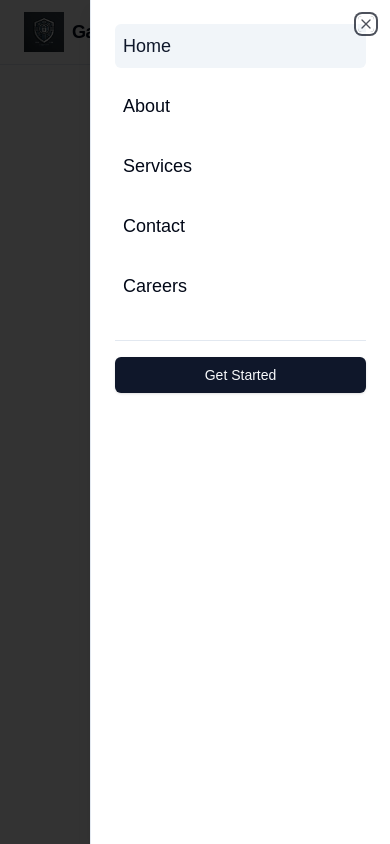
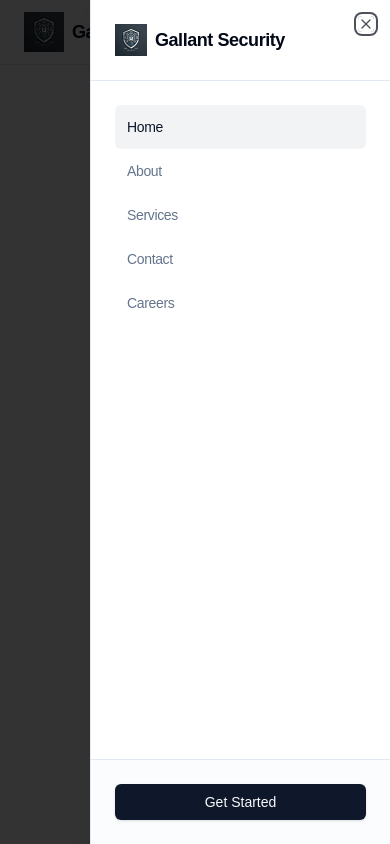
Before and after one commit to ojokne/gallant-security, a Next.js app: page / in a window 390 px wide. Both pictures are taken after a click on the button "Toggle menu". Shown: the top 844 px of the page. Built offline with nearby package versions, Linux system fonts and the light colour scheme.

Commit message:
Improve mobile ui menu

```diff
--- a/components/layout/Header.jsx
+++ b/components/layout/Header.jsx
@@ -91,15 +91,33 @@ export default function Header() {
               <span className="sr-only">Toggle menu</span>
             </Button>
           </SheetTrigger>
-          <SheetContent side="right" className="w-[300px] sm:w-[400px]">
-            <SheetHeader>
-              <SheetTitle>
-                <VisuallyHidden>
-                  Navigation Menu
-                </VisuallyHidden>
-              </SheetTitle>
+          <SheetContent side="right" className="w-[300px] sm:w-[400px] p-0">
+            <SheetHeader className="sr-only">
+              <SheetTitle>Navigation Menu</SheetTitle>
             </SheetHeader>
-            <nav className="flex flex-col gap-4">
+            <div className="h-full flex flex-col">
+              {/* Mobile Menu Header */}
+              <div className="p-6 border-b">
+                <Link
+                  href="/"
+                  className="flex items-center gap-2"
+                >
+                  <Image
+                    src="/logo.png"
+                    alt="Gallant Security Logo"
+                    width={32}
+                    height={32}
+                    className="object-contain"
+                  />
+                  <span className="font-bold text-lg tracking-tight">
+                    Gallant Security
+                  </span>
+                </Link>
+              </div>
+
+              {/* Navigation Links */}
+              <nav className="flex-1 overflow-y-auto">
+                <div className="p-6">
                   {navItems.map((item) => {
                     const isActive =
                       item.href === '/'
@@ -111,23 +129,30 @@ export default function Header() {
                         key={item.href}
                         href={item.href}
                         className={cn(
-                      "text-lg font-medium p-2 rounded-md transition-colors",
-                      "hover:bg-accent hover:text-accent-foreground",
-                      isActive && "bg-accent text-accent-foreground"
+                          "flex items-center h-11 px-3",
+                          "text-sm font-medium tracking-tight rounded-md transition-colors",
+                          "hover:bg-accent/50",
+                          isActive
+                            ? "text-primary bg-primary/5"
+                            : "text-muted-foreground hover:text-primary"
                         )}
                       >
                         {item.label}
                       </Link>
                     );
                   })}
-              <div className="mt-4 pt-4 border-t">
-                <Button asChild className="w-full">
+                </div>
+              </nav>
+
+              {/* Mobile Menu Footer */}
+              <div className="p-6 border-t bg-muted/30">
+                <Button asChild className="w-full font-medium text-sm">
                   <Link href="/contact">
                     Get Started
                   </Link>
                 </Button>
               </div>
-            </nav>
+            </div>
           </SheetContent>
         </Sheet>
       </div>
```
Lines whose indentation alone changed are shown as unchanged.
